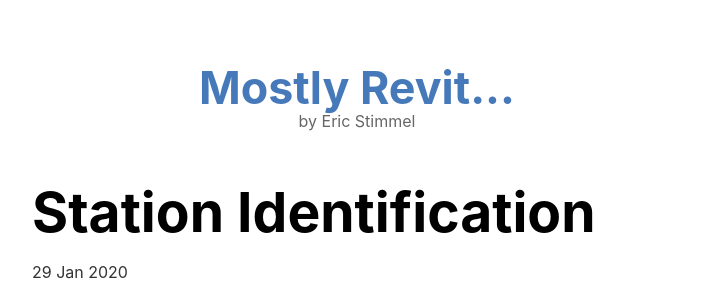
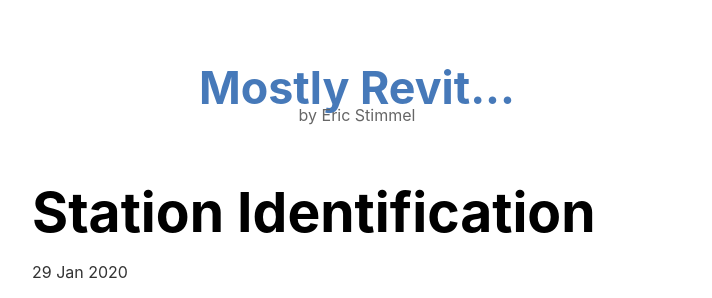
Before and after one commit to estimmel/mostly-revit-blog, a Jekyll site: the page built from index.html, in a window 1280 px wide. Shown: the top 298 px of the page, without its empty margins (283-995 px from the left). Built offline with Jekyll 4.4.1, drawn with Linux system fonts in a browser that asks for light colours; the list of posts is cut into pages by our own code.

Commit message:
title link and byline css

```diff
--- a/css/main.css
+++ b/css/main.css
@@ -47,11 +47,14 @@
 #maintitlelink a:hover {
 	text-decoration: none;
 }
+#maintitlelink a:visited {
+	color: #4679B9;
+}
 #byline {
 	color: #666666;
 	line-height: 18px;
 	position: relative;
-	top: -12px;
+	top: -18px;
 }
 .container {
     max-width: 650px;
```
